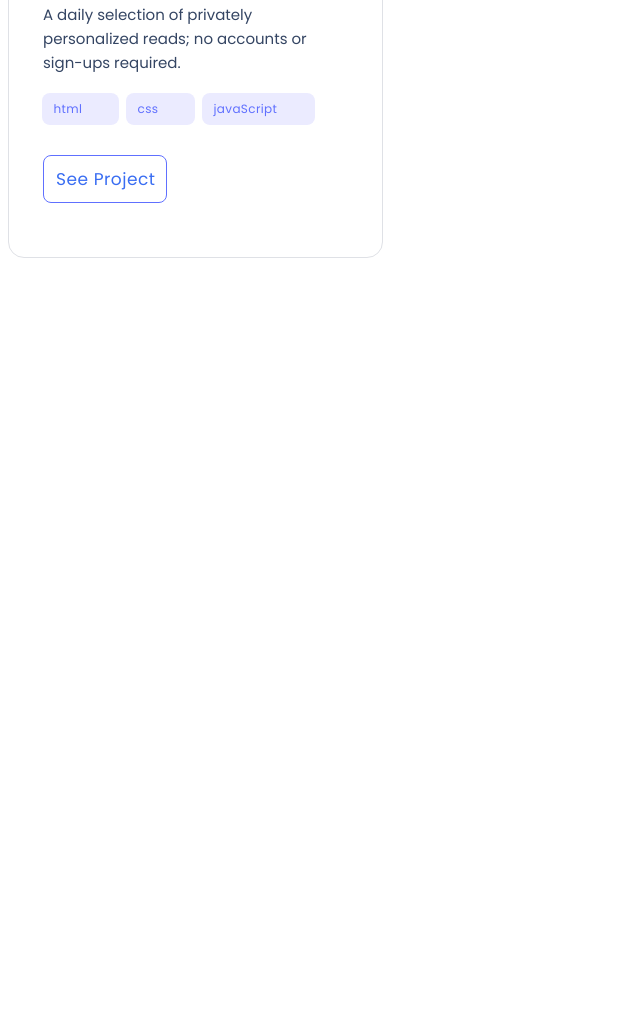
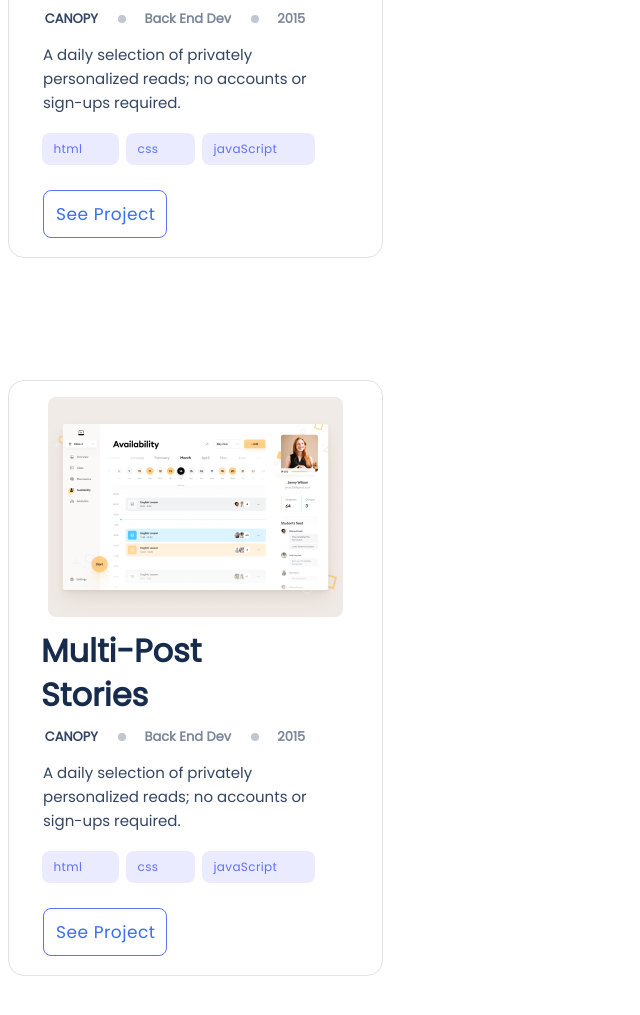
Before and after one commit to Uthmanbello/setup-and-mobile, a website: page index.html in a window 1280 px wide. Shown: the part 1147-2162 px from the top of the page, without its empty margins (0-640 px from the left). Before the commit the page ends 1535 px from the top, so only its background shows below. Drawn offline with Linux system fonts and the light colour scheme.

Commit message:
add third page

```diff
--- a/index.html
+++ b/index.html
@@ -59,5 +59,34 @@
             <div></div>
         </section>
     </section>
+    <section class="section3">
+        <div>
+            <section class="border-box">
+                <img src="images/Snapshoot Portfolio (1).png" class="snapshot">
+                <p class="head2">Multi-Post Stories</p>
+                <div class="up">
+                    <div class="p1">CANOPY</div>
+                    <div class="counter"></div>
+                    <div class="p2">Back End Dev</div>
+                    <div class="counter"></div>
+                    <div class="p3">2015</div>
+                </div>
+            </section>
+            <img src="" alt="">
+            <section>
+            <p class="p4">A daily selection of privately personalized reads; no accounts or sign-ups required.</p>
+            <div class="middle">
+            <div class="back-link1"><div class="link1">html</div></div>
+            <div class="back-link2"><div class="link2">css</div></div>
+            <div class="back-link3"><div class="link3">javaScript</div></div>
+            </div>
+            <button class="see-project1"><div class="see-project">See Project</div></button>
+            </section>
+        </div>
+        <section>
+            <div></div>
+            <div></div>
+        </section>
+    </section>
 </body>
 </html>
--- a/styles.css
+++ b/styles.css
@@ -228,7 +228,7 @@ color: #344563;
 flex: none;
 order: 0;
 flex-grow: 0;
-margin-top: -280px;
+margin-top: -240px;
 margin-left: 35px;
 }
 
@@ -280,9 +280,6 @@ flex-grow: 0;
 .section2 {
   width: 375px;
   height: 718px;
-  /* background-image: url("images/header-shapes\ mobile.png");
-  background-repeat: no-repeat;
-  background-size: contain; */
 }
 
 .counter {
@@ -302,7 +299,7 @@ margin-top: 4px;
   flex-direction: row;
   justify-content: space-around;
   margin-left: -40px;
-  margin-top: -20px;
+  margin-top: 20px;
   width: 280px;
 }
 
@@ -400,7 +397,7 @@ height: 48px;
 left: 0px;
 border: 1px solid #6070FF;
 border-radius: 8px;
-margin-top: 30px;
+margin-top: 25px;
 margin-left: 35px;
 background-color: white;
 }
@@ -409,3 +406,8 @@ background-color: white;
   margin-left: 30px;
   margin-top: -145px;
 }
+
+.section3 {
+  width: 375px;
+  height: 718px;
+}
```
